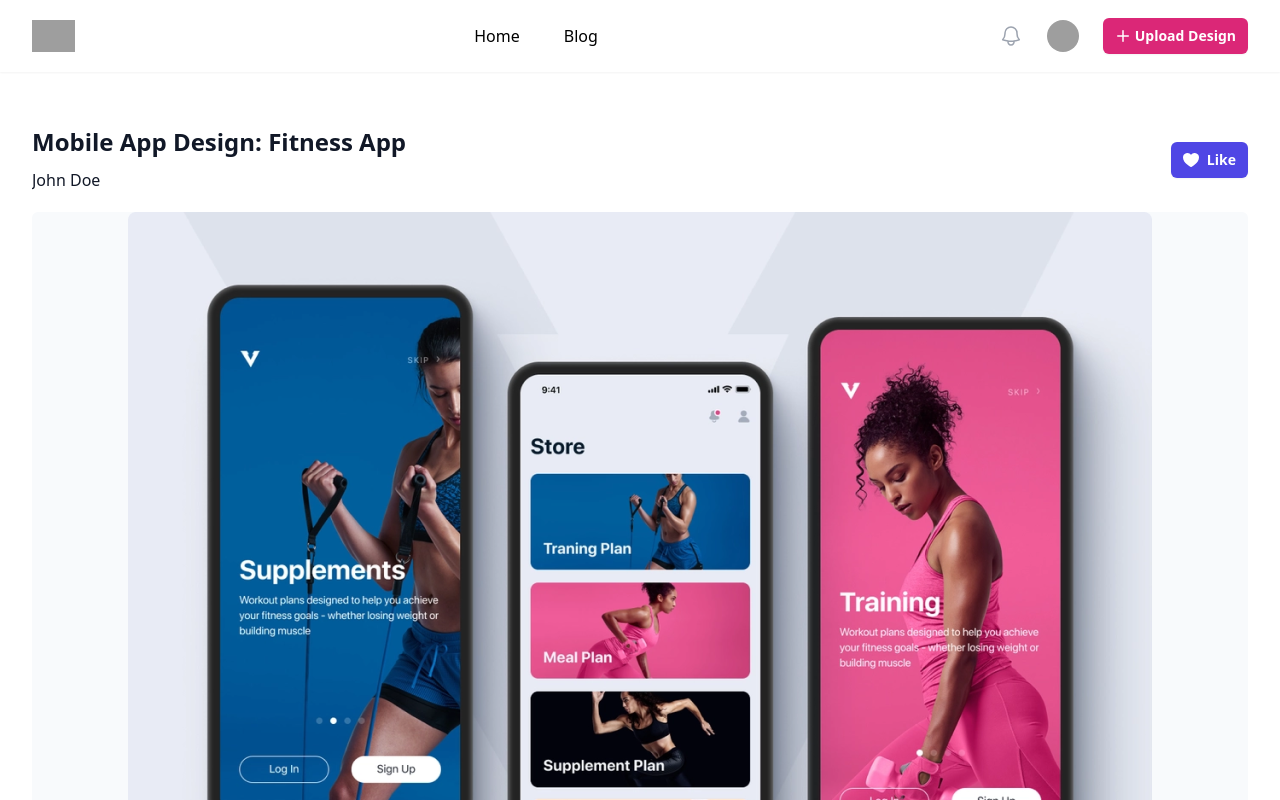
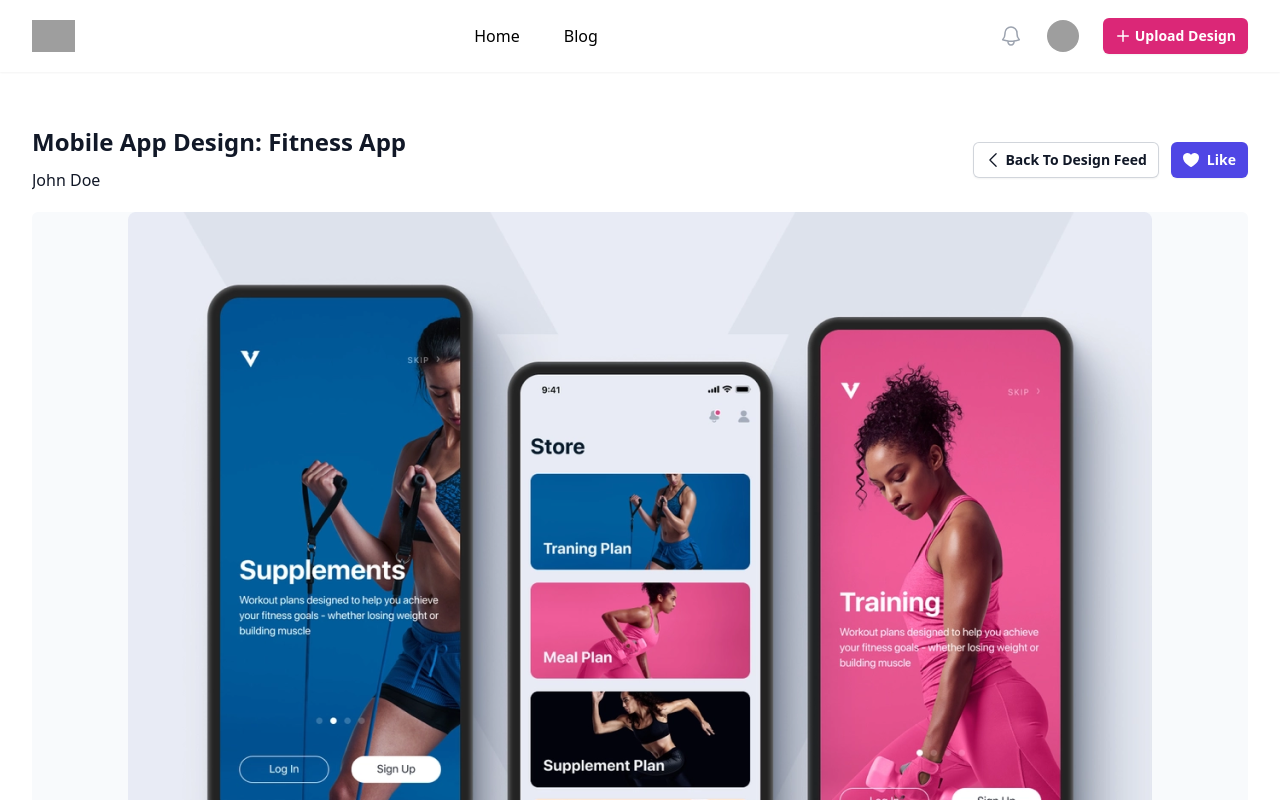
Before and after one commit to ghazi-mansoor/digifolio-frontend-app, a Next.js app: page /design-details in a window 1280 px wide. Shown: the top 800 px of the page. Built offline with nearby package versions, Linux system fonts and the light colour scheme; grey boxes are pictures that could not be loaded; a web font is replaced by a local one.

Commit message:
add back to dashboard button

```diff
--- a/app/features/design-details/components/comments.jsx
+++ b/app/features/design-details/components/comments.jsx
@@ -19,7 +19,7 @@ export default function Comments() {
             {
                 comments.map((comment) => {
                     return (
-                        <li>
+                        <li key={comment.id}>
                             <Comment comment={comment} />
                         </li>
                     )
--- a/app/features/design-details/components/design-detail-header.jsx
+++ b/app/features/design-details/components/design-detail-header.jsx
@@ -1,4 +1,5 @@
 import { HeartIcon } from '@heroicons/react/20/solid'
+import { ChevronLeftIcon } from "@heroicons/react/24/outline";
 export default function DesignDetailsHeader({designer, fileTitle}) {
     return (
         <div className="pb-5">
@@ -7,6 +8,15 @@ export default function DesignDetailsHeader({designer, fileTitle}) {
                     <h3 className="text-2xl font-bold leading-7 text-gray-900">{fileTitle}</h3>
                     <p className="mt-3 pointer-events-none truncate text-base font-medium text-gray-900">{designer}</p>
                 </div>
+                <div className="flex items-stretch">
+                    <a
+                        href="/design-feed"
+                        type="button"
+                        className="inline-flex items-center rounded-md bg-white px-3 py-2 text-sm font-semibold text-gray-900 shadow-sm ring-1 ring-inset ring-gray-300 hover:bg-gray-50"
+                    >
+                        <ChevronLeftIcon className="-ml-0.5 mr-0.5 h-5 w-5" aria-hidden="true" />
+                        Back To Design Feed
+                    </a>
                     <button
                         type="button"
                         className="ml-3 inline-flex items-center rounded-md bg-indigo-600 px-3 py-2 text-sm font-semibold text-white shadow-sm hover:bg-indigo-500 focus-visible:outline focus-visible:outline-2 focus-visible:outline-offset-2 focus-visible:outline-indigo-600"
@@ -16,5 +26,6 @@ export default function DesignDetailsHeader({designer, fileTitle}) {
                     </button>
                 </div>
             </div>
+        </div>
     );
 }
```
Lines whose indentation alone changed are shown as unchanged.
